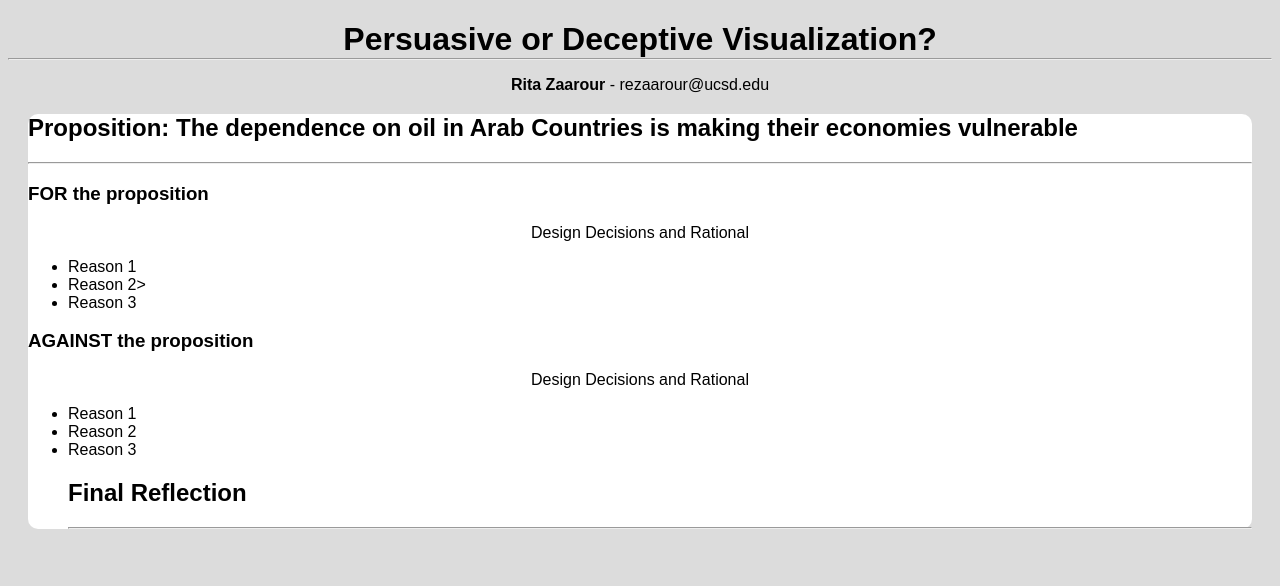
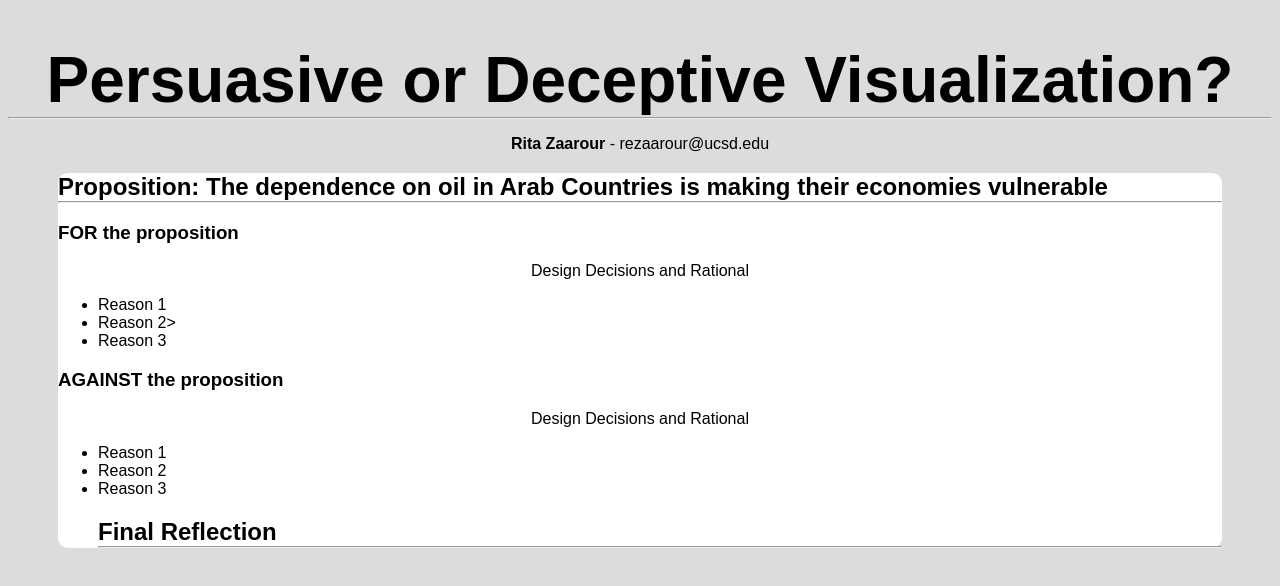
Before and after one commit to ritazaarour/project2.github.io, a plain HTML site: page index.html in a window 1280 px wide. Drawn offline with Linux system fonts and the light colour scheme.

Commit message:
Update style.css

```diff
--- a/style.css
+++ b/style.css
@@ -3,13 +3,18 @@
 }
 
 h1 {
-    font-size: 2rem;
+    font-size: 4rem;
     margin-bottom: 0;
     text-align: center;
 }
 
 hr {
     margin-top: 0;
+}
+
+h2 {
+    margin-bottom: 0;
+    padding-top: 1;
 }
 
 p {
@@ -21,7 +26,7 @@ body {
 
 main {
     background-color: white;
-    margin-left: 20px;
-    margin-right: 20px;
+    margin-left: 50px;
+    margin-right: 50px;
     border-radius: 10px;
 }
```
